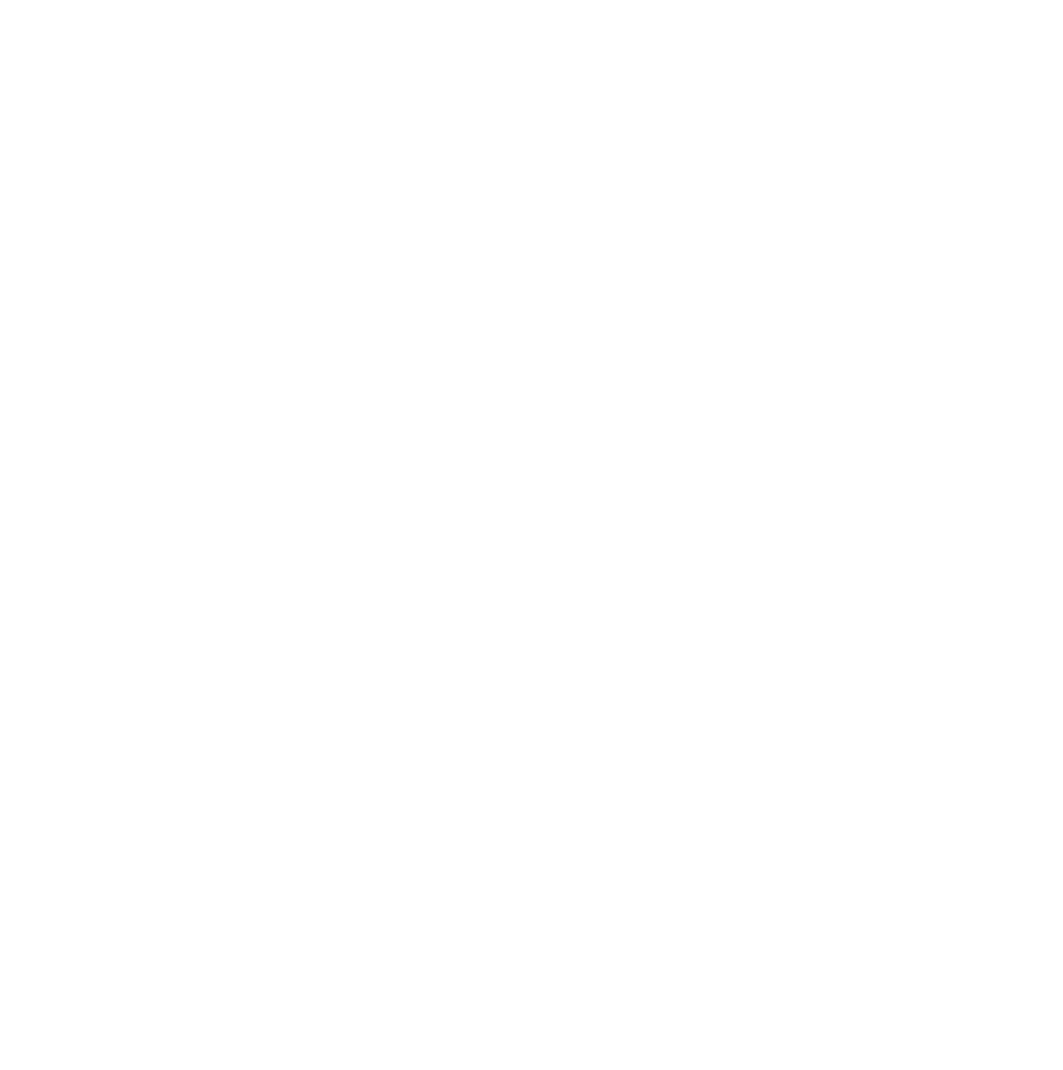
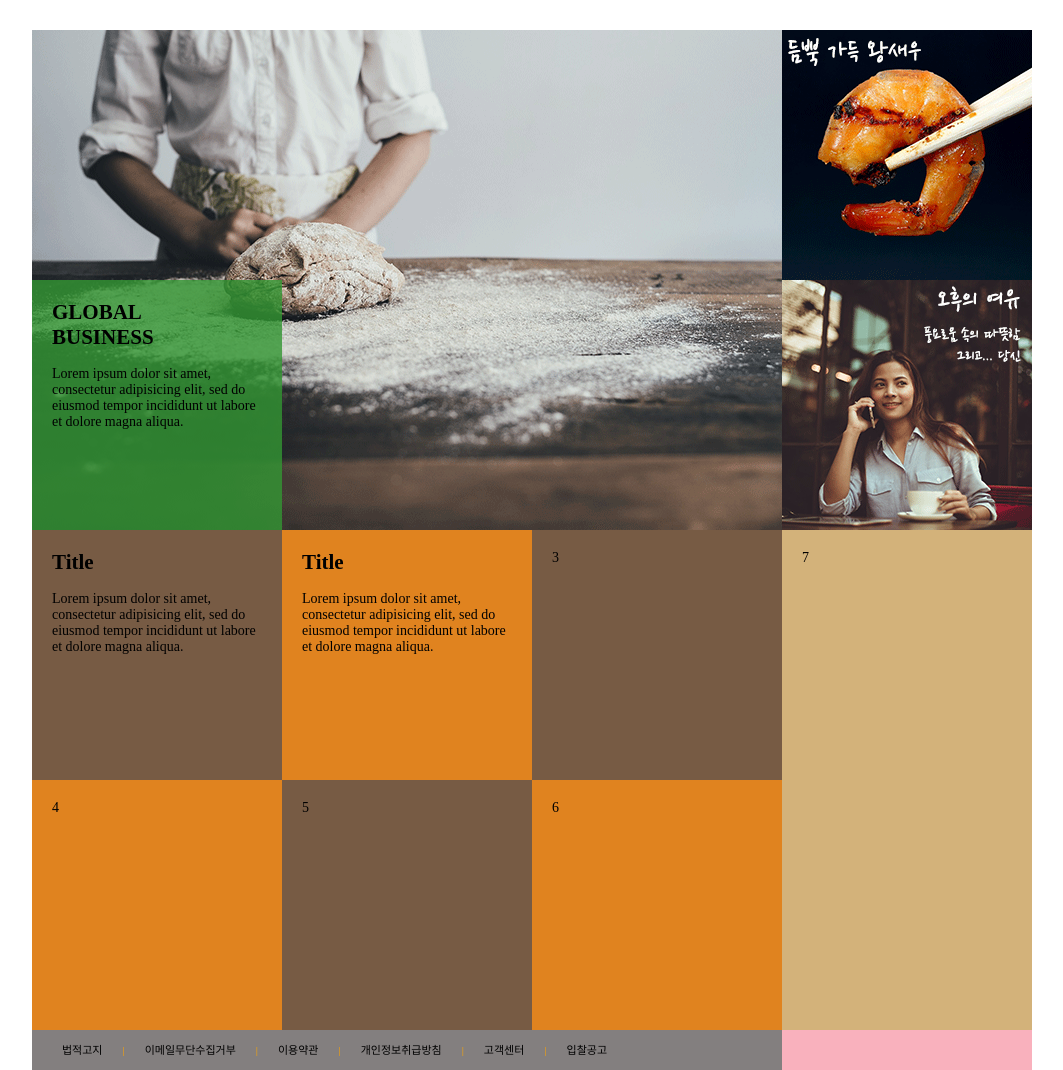
Before and after one commit to mimmizzang/web102, a plain HTML site: page src/about.html in a window 1280 px wide. Shown: the whole page, without its empty margins (108-1171 px from the left). Before the commit the page ends 800 px from the top, so only its background shows below. Drawn offline with Linux system fonts and the light colour scheme.

Commit message:
final version

```diff
--- a/src/about.html
+++ b/src/about.html
@@ -2,6 +2,164 @@
 <html>
   <head>
     <title>About Restaurnat</title>
+    <style>
+      * {
+        margin: 0;
+        padding: 0;
+      }
+      li {
+        list-style: none;
+      }
+      img {
+        display: block;
+      }
+      body {
+        font-size: 14px;
+        font-family: "맑은 고딕";
+        color: black;
+      }
+      #top {
+        width: 1000px;
+        height: 500px;
+        margin: 30px auto 0;
+      }
+      .top_left {
+        width: 750px;
+        height: 500px;
+        float: left;
+        background-image: url(/img/chef_about.png);
+        overflow: hidden;
+      }
+      .top_box {
+        width: 210px;
+        height: 210px;
+        margin-top: 250px;
+        padding: 20px;
+        background-color: #329632cc;
+      }
+      .top_right {
+        width: 250px;
+        height: 500px;
+        float: left;
+        overflow: hidden;
+      }
+      #box_all {
+        width: 1000px;
+        height: 500px;
+        margin: 0 auto;
+      }
+      .box_left {
+        width: 750px;
+        height: 500px;
+        float: left;
+      }
+      .box {
+        width: 210px;
+        height: 210px;
+        float: left;
+        padding: 20px;
+      }
+      .box:nth-child(2n) {
+        background-color: #e0831f;
+      }
+      .box:nth-child(2n + 1) {
+        background-color: #775b44;
+      }
+      .box_right {
+        width: 210px;
+        height: 460px;
+        padding: 20px;
+        float: left;
+        background-color: #d3b27a;
+      }
+      #footer {
+        width: 1000px;
+        height: 40px;
+        margin: 0 auto;
+        background-color: #f9b1bd;
+      }
+      .footer_left {
+        width: 750px;
+        height: 40px;
+        background-color: #837f7f;
+      }
+      .footer_left > ul {
+        margin-left: 20px;
+        overflow: hidden;
+      }
+      .footer_left > ul > li {
+        float: left;
+        margin: 0 10px;
+        font-size: 11px;
+        line-height: 40px;
+      }
+      .footer_left > ul > li:nth-child(2n) {
+        color: orange;
+      }
+    </style>
   </head>
-  <body></body>
+  <body>
+    <div id="top">
+      <div class="top_left">
+        <div class="top_box">
+          <h2>
+            GLOBAL
+            <br />
+            BUSINESS
+          </h2>
+          <p>
+            <br />
+            Lorem ipsum dolor sit amet, consectetur adipisicing elit, sed do
+            eiusmod tempor incididunt ut labore et dolore magna aliqua.
+          </p>
+        </div>
+      </div>
+      <div class="top_right">
+        <img src="/img/right1.png" />
+        <img src="/img/right2.png" />
+      </div>
+    </div>
+    <div id="box_all">
+      <div class="box_left">
+        <div class="box">
+          <h2>Title</h2>
+          <br />
+          <p>
+            Lorem ipsum dolor sit amet, consectetur adipisicing elit, sed do
+            eiusmod tempor incididunt ut labore et dolore magna aliqua.
+          </p>
+        </div>
+        <div class="box">
+          <h2>Title</h2>
+          <br />
+          <p>
+            Lorem ipsum dolor sit amet, consectetur adipisicing elit, sed do
+            eiusmod tempor incididunt ut labore et dolore magna aliqua.
+          </p>
+        </div>
+        <div class="box">3</div>
+        <div class="box">4</div>
+        <div class="box">5</div>
+        <div class="box">6</div>
+      </div>
+      <div class="box_right">7</div>
+    </div>
+    <div id="footer">
+      <div class="footer_left">
+        <ul>
+          <li>법적고지</li>
+          <li>|</li>
+          <li>이메일무단수집거부</li>
+          <li>|</li>
+          <li>이용약관</li>
+          <li>|</li>
+          <li>개인정보취급방침</li>
+          <li>|</li>
+          <li>고객센터</li>
+          <li>|</li>
+          <li>입찰공고</li>
+        </ul>
+      </div>
+    </div>
+  </body>
 </html>
```
